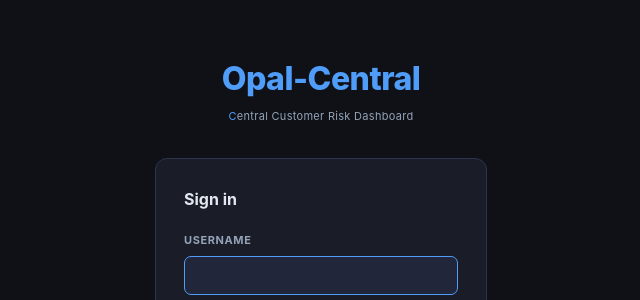
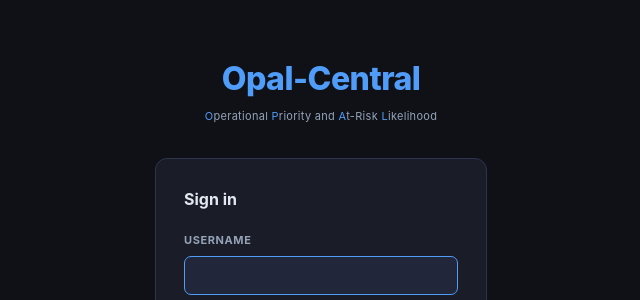
Before and after one commit to xod442/opal, a FastAPI app: page /login in a window 1280 px wide. Shown: the part 124-424 px from the top of the page, without its empty margins (319-959 px from the left). Run offline with FastAPI, Linux system fonts and the light colour scheme.

Commit message:
style: restore OPAL acronym tagline on login page
Co-Authored-By: Claude Sonnet 4.6 <noreply@anthropic.com>

```diff
--- a/templates/login.html
+++ b/templates/login.html
@@ -115,7 +115,7 @@
   <div class="brand">
     <h1>Opal-Central</h1>
     <div class="tagline">
-      <span>C</span>entral Customer Risk Dashboard
+      <span>O</span>perational <span>P</span>riority and <span>A</span>t-Risk <span>L</span>ikelihood
     </div>
   </div>
 
```
